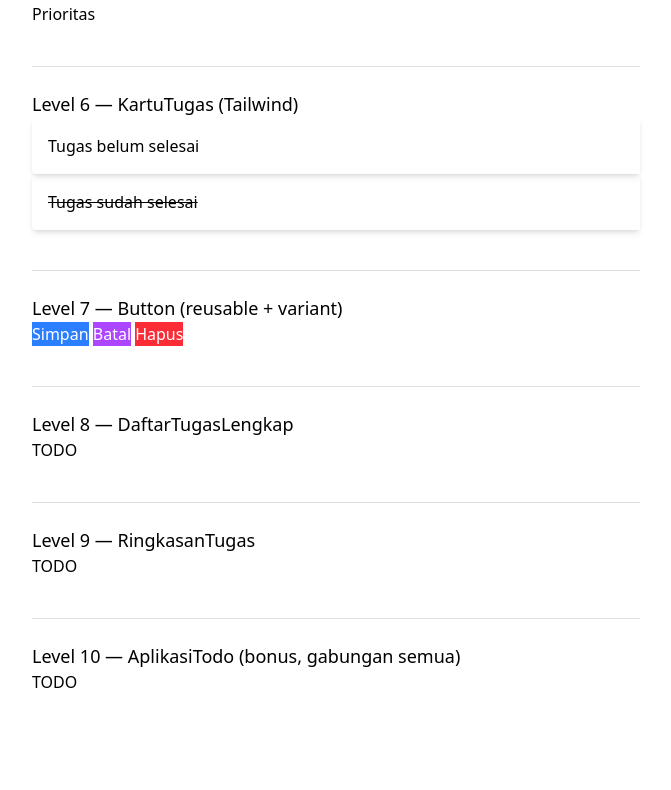
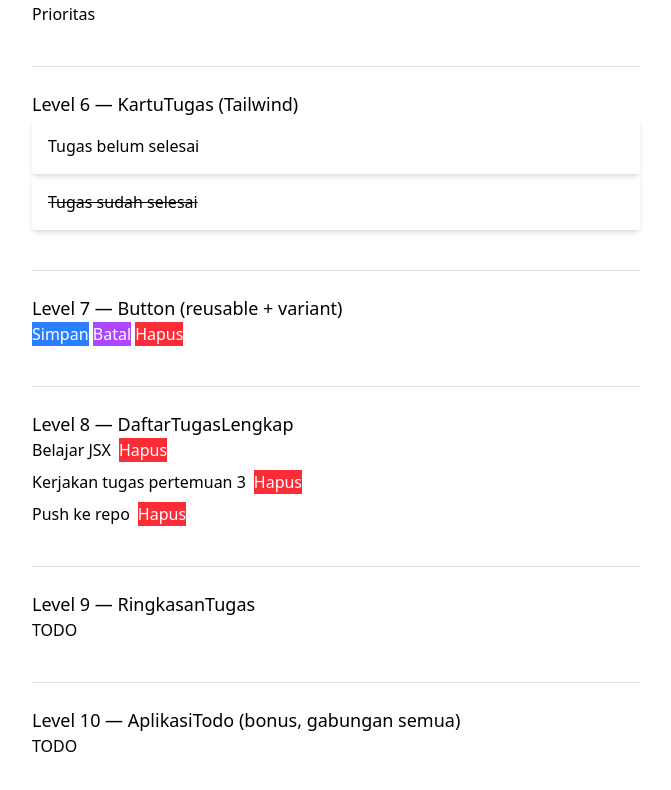
Before and after one commit to webdev-if-its/frontend-5053241002, a React (Vite) app in the folder pertemuan-03/: page / in a window 1280 px wide. Shown: the part 894-1684 px from the top of the page, without its empty margins (304-975 px from the left). Before the commit the page ends 1652 px from the top, so only its background shows below. Built offline with nearby package versions, Linux system fonts and the light colour scheme.

Commit message:
pertemuan-03: level 8 selesai

```diff
--- a/pertemuan-03/src/components/DaftarTugasLengkap.tsx
+++ b/pertemuan-03/src/components/DaftarTugasLengkap.tsx
@@ -8,6 +8,25 @@
 //   tersebut — MANFAATKAN KEMBALI komponen Button dari Level 7, jangan
 //   tulis <button> baru dari nol.
 // Lihat SOAL.md untuk kontrak lengkap.
-export function DaftarTugasLengkap(props: any) {
-  return <p>TODO</p>
+import type { Tugas } from "../types";
+import { Button } from "./Button";
+
+export function DaftarTugasLengkap(props: {tugas: Tugas[]; onHapus: (id: string) => void }) {
+  if (props.tugas.length === 0) {
+    return <p>Tidak ada tugas</p>
+  }
+  else {
+    return (
+    <ul>
+      {props.tugas.map((item) => (
+        <li key={item.id} className="flex items-center gap-2 mb-2">
+          <span>{item.teks}</span>
+          <Button variant="danger" onClick={() => props.onHapus(item.id)}>
+            Hapus
+          </Button>
+        </li>
+      ))}
+    </ul>
+    )
+  }
 }
```
